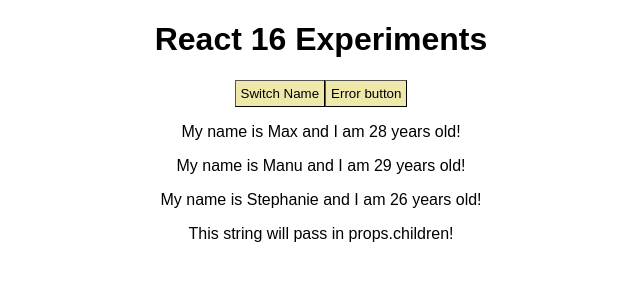
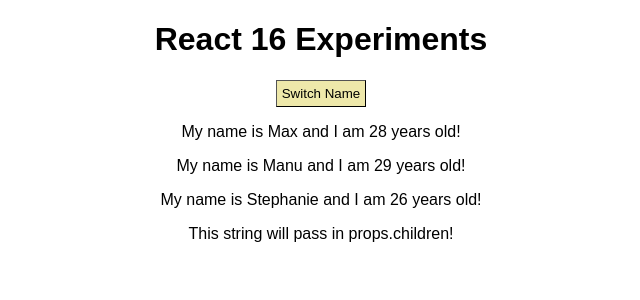
Before and after one commit to rivermanvr/react-16-rampup, a React (Create React App) app: page / in a window 1280 px wide. Shown: the top 300 px of the page, without its empty margins (319-959 px from the left). Built offline with nearby package versions, Linux system fonts and the light colour scheme.

Commit message:
cleaned up a few things...moving on to other nuances of React 16.

```diff
--- a/src/App.js
+++ b/src/App.js
@@ -27,7 +27,6 @@
       <div className="App">
         <h1>React 16 Experiments</h1>
         <button className="button" onClick={ this.switchNameHandler.bind(this, 'Maximilian') }>Switch Name</button>
-        <button className="button" onClick={ this.switchNameHandler }>Error button</button>
         <Person
           name = { person[0].name }
           age = { person[0].age } />
```
